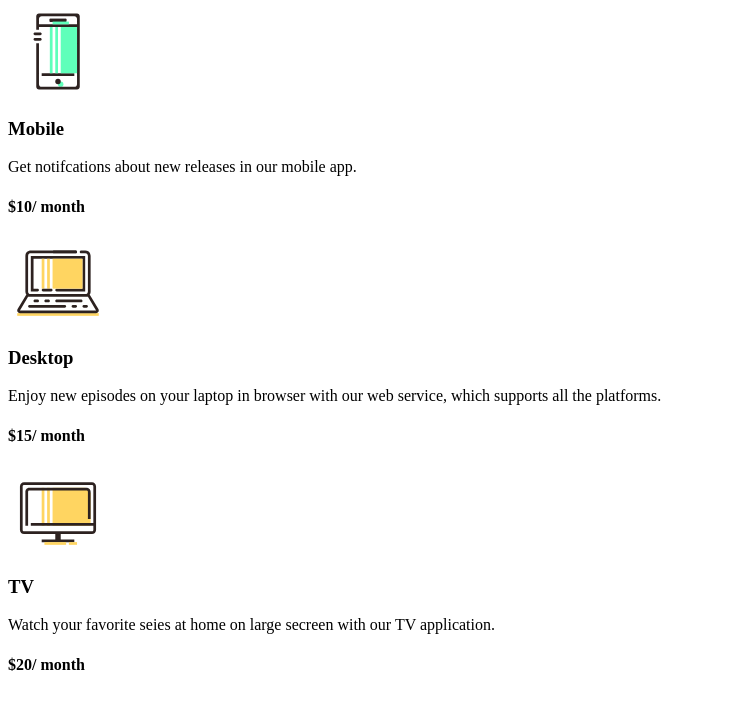
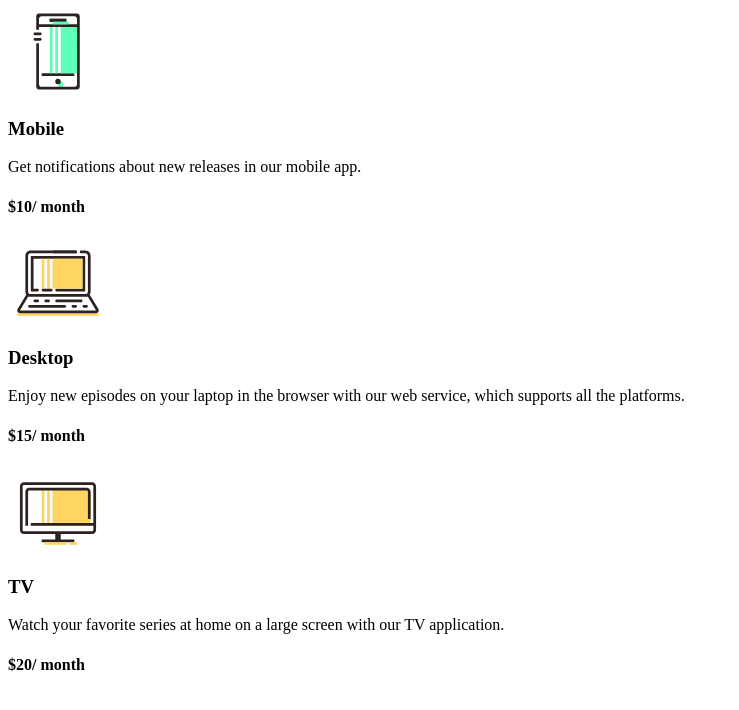
Before and after one commit to MelvinPeepers/FrontLoops_30_Days, a plain HTML site: page Day_1/assets/index.html in a window 1280 px wide. Shown: the whole page, without its empty margins (0-739 px from the left). Drawn offline with Linux system fonts and the light colour scheme.

Commit message:
Correct grammer/spelling

```diff
--- a/Day_1/assets/index.html
+++ b/Day_1/assets/index.html
@@ -17,7 +17,7 @@
         <img src="./img/device.svg" alt="Smartphone" height="87" width="100" />
         <h3 class="title">Mobile</h3>
         <p class="product-txt">
-          Get notifcations about new releases in our mobile app.
+          Get notifications about new releases in our mobile app.
         </p>
         <h4 class="price">$10<span>/</span> month</h4>
       </div>
@@ -31,7 +31,7 @@
         />
         <h3 class="title">Desktop</h3>
         <p class="product-txt">
-          Enjoy new episodes on your laptop in browser with our web service,
+          Enjoy new episodes on your laptop in the browser with our web service,
           which supports all the platforms.
         </p>
         <h4 class="price">$15<span>/</span> month</h4>
@@ -46,7 +46,7 @@
         />
         <h3 class="title">TV</h3>
         <p class="product-txt">
-          Watch your favorite seies at home on large secreen with our TV
+          Watch your favorite series at home on a large screen with our TV
           application.
         </p>
         <h4 class="price">$20<span>/</span> month</h4>
```
